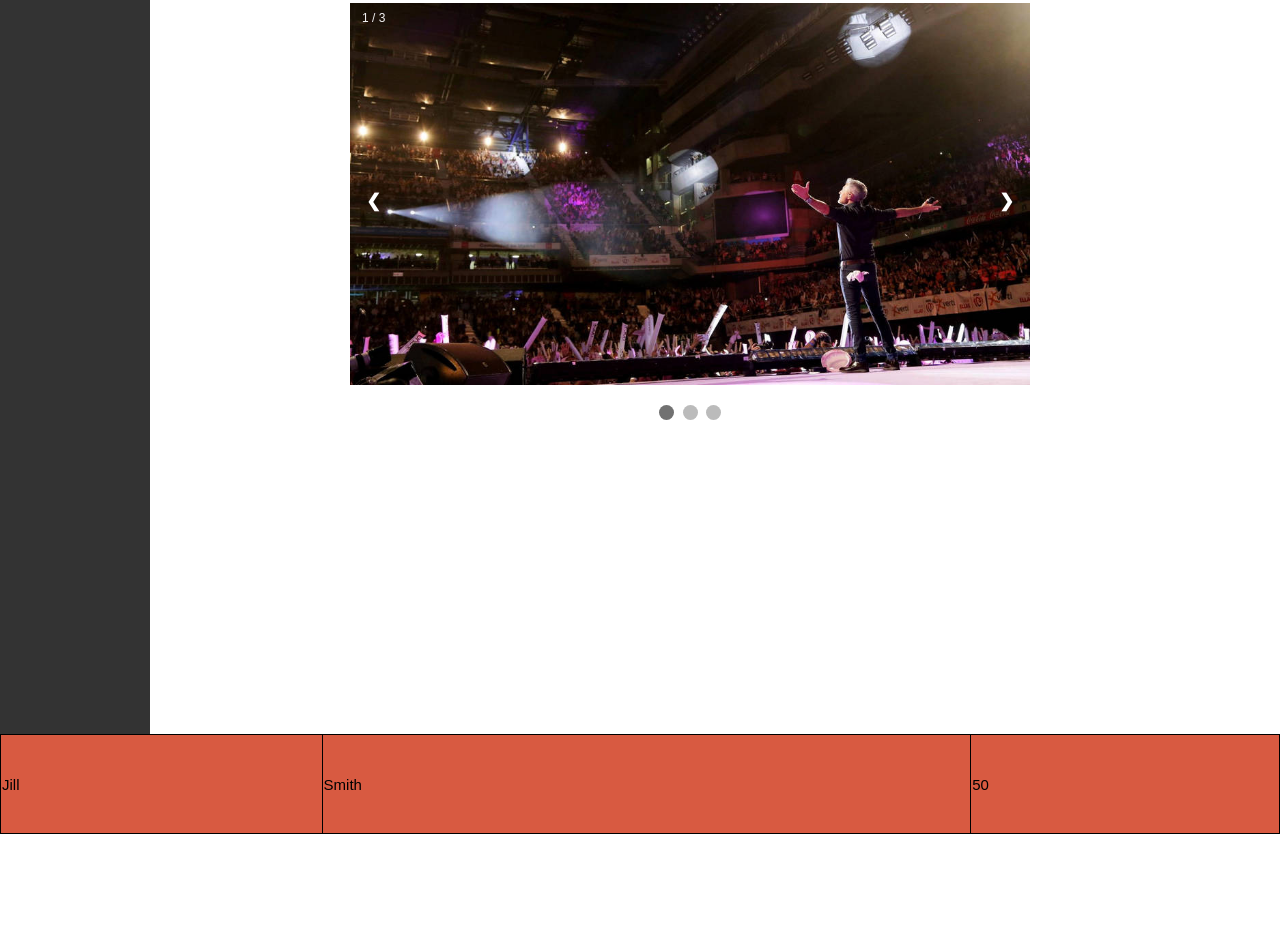
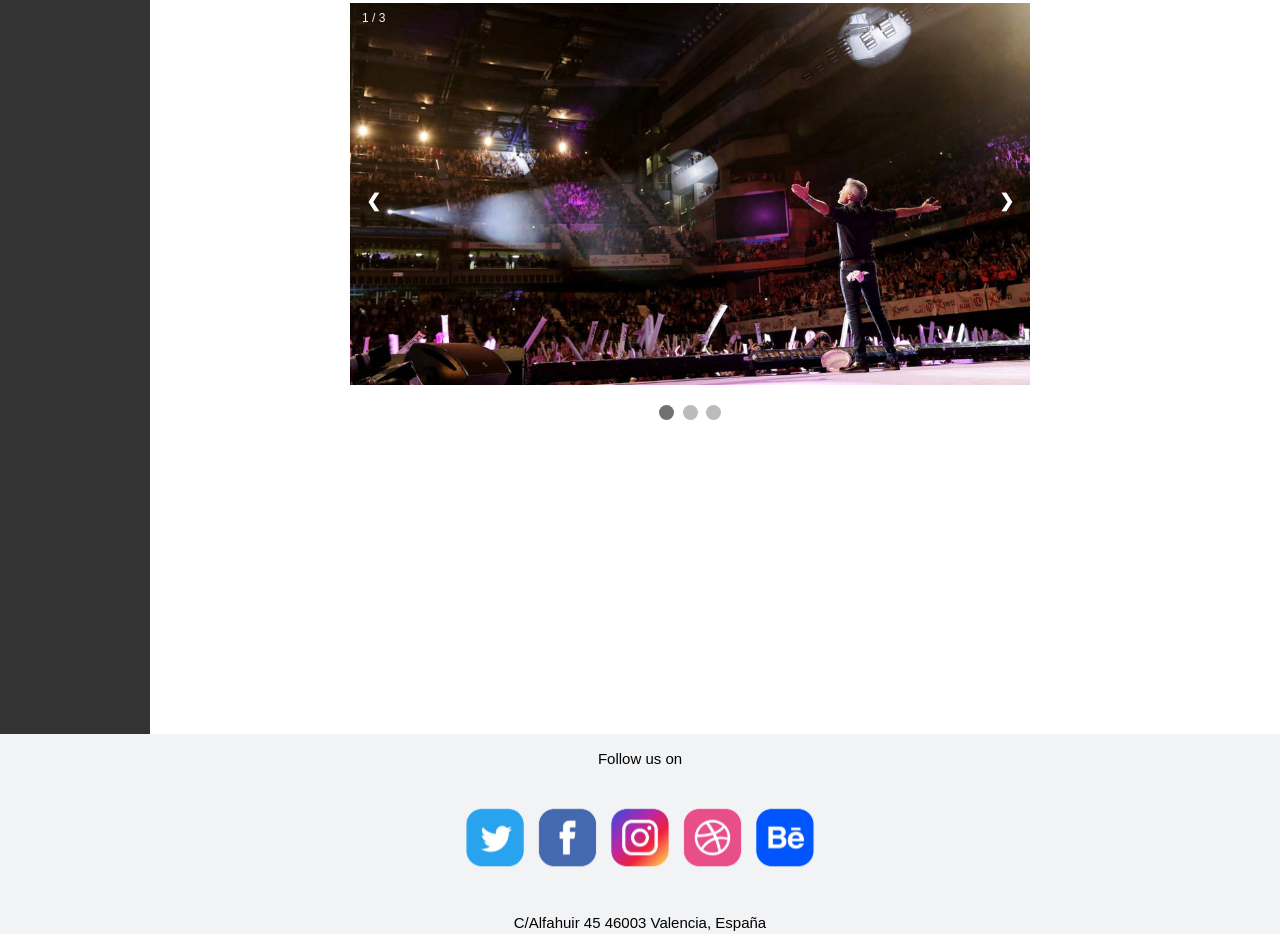
Before and after one commit to jordisolaz/VinylRecordStore, a plain HTML site: page index.html in a window 1280 px wide. Shown: the part 542-1476 px from the top of the page. Before the commit the page ends 1376 px from the top, so only its background shows below. Drawn offline with Linux system fonts and the light colour scheme.

Commit message:
Add sources + styling the footer

```diff
--- a/index.html
+++ b/index.html
@@ -107,11 +107,11 @@
 	</body>
 
 	<footer class= "footer">
-		<table style="width:100%; height:100% ;border-collapse: collapse;">
+		<table style="width:100%; height:100% ;border-collapse: collapse; text-align: center;">
 		  <tr>
-		    <td>Jill</td>
-		    <td>Smith</td>
-		    <td>50</td>
+		    <td></td>
+		    <td><p>Follow us on</p><img class="socialmediaimg" src="media2.png"><p>C/Alfahuir 45 46003 Valencia, España</p></td>
+		    <td></td>
 		  </tr>
 		</table>
 	</footer>
--- a/style.css
+++ b/style.css
@@ -23,9 +23,8 @@ ul {
 }
 
 table, th, td {
-  border: 1px solid black;
-} /*TODO remove*/
-
+  background-color: #F2F3F5;
+}
 li {
   float: left;
 }
@@ -41,6 +40,11 @@ li a {
 li a:hover {
   background-color: #111;
 }
+
+.socialmediaimg{
+  height: auto; max-width: 500px;
+}
+
 .horizontalmenu {
   width: 100%;
 }
@@ -84,8 +88,9 @@ width: 100%;
 /* region footer*/
 
 .footer{
-  height: 100px;]
-  background-color: #d85a41;
+  height: 200px;]
+  /*background-color: #d85a41;*/
+  background-color: white !important;
 }
 /*region Buscador*/
 
```
Also changed, not shown: cartel1.jpg (added), cartel2.jpg (added), cartel3.jpg (added), media1.png (added), media2.jpg (added), media2.png (added).
